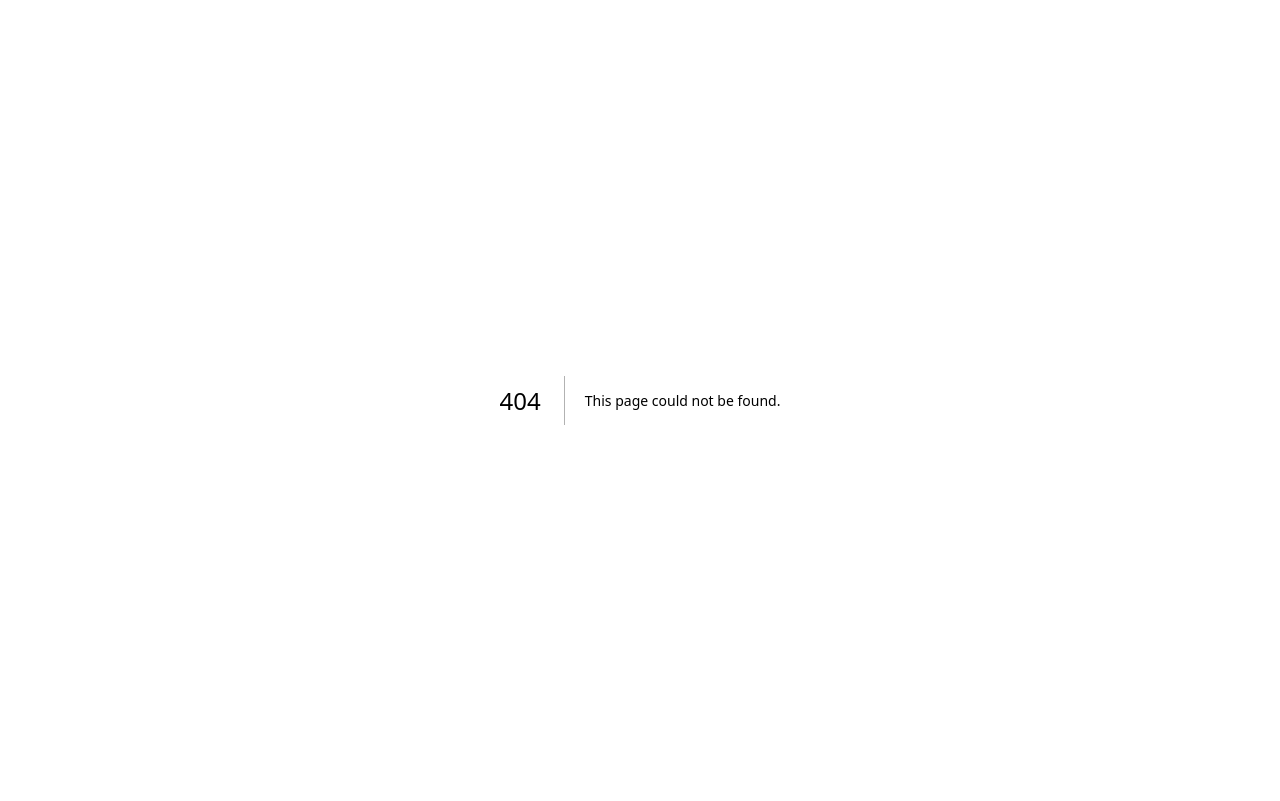
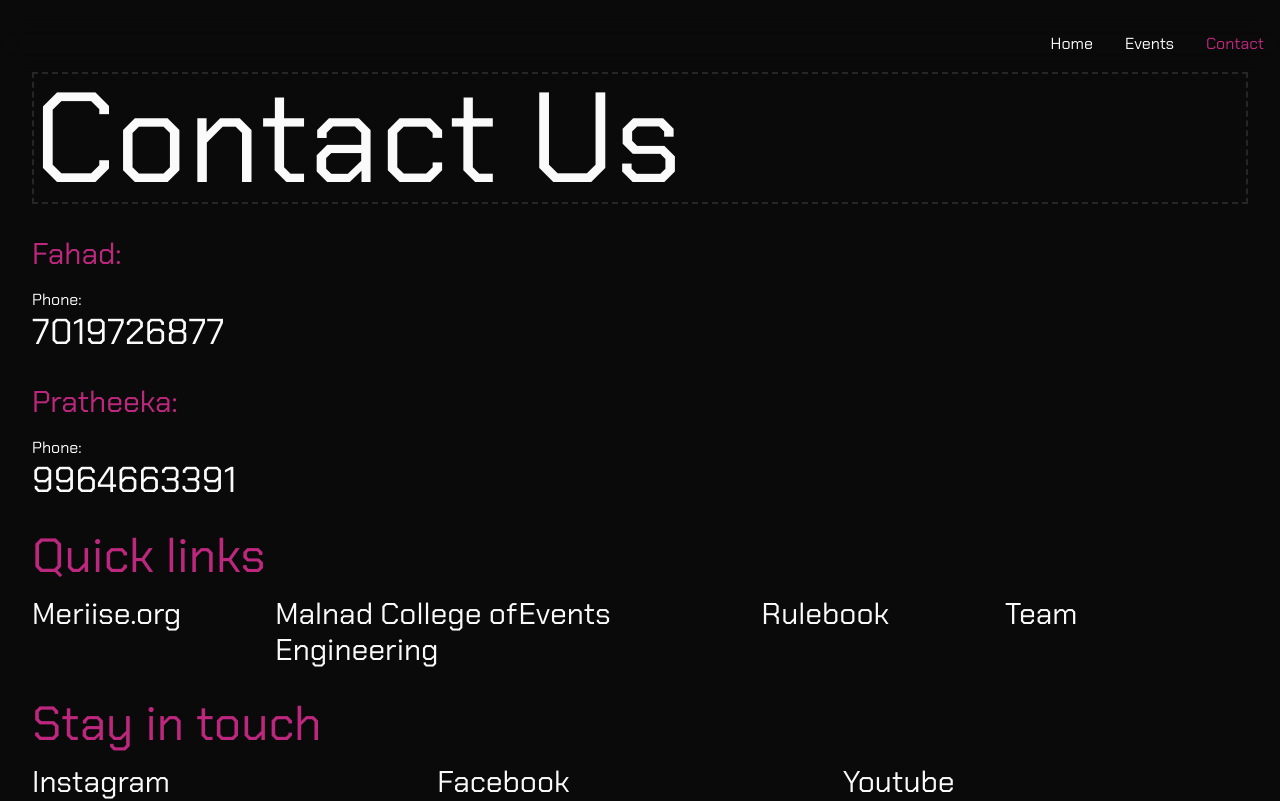
Before and after one commit to gowdapratheek/pragyatha, a Next.js app: page /contact in a window 1280 px wide. Before the commit this address had no page. Built offline with nearby package versions, Linux system fonts and the light colour scheme.

Commit message:
added contact

```diff
--- /dev/null
+++ b/app/contact/components/Number.jsx
@@ -0,0 +1,20 @@
+import Link from "next/link";
+
+function Number(props) {
+	return (
+		<div className="mb-4">
+			<h2 className="text-3xl text-[#BE277E] hover:text-neutral-400 transition-all delay-100 mt-8 mb-4">
+				{props.name}
+			</h2>
+			<div className="mr-4">Phone:</div>
+			<Link
+				href={"tel:+91 " + props.number}
+				className="font-mono text-4xl ml-4"
+			>
+				{props.number}
+			</Link>
+		</div>
+	);
+}
+
+export default Number;
--- /dev/null
+++ b/app/contact/components/Qlinks.jsx
@@ -0,0 +1,14 @@
+import Link from "next/link";
+
+function Qlinks(props) {
+	return (
+		<Link
+			href={props.link}
+			className="text-3xl w-full"
+		>
+			{props.lname}
+		</Link>
+	);
+}
+
+export default Qlinks;
--- /dev/null
+++ b/app/contact/components/Social.jsx
@@ -0,0 +1,12 @@
+function Social(props) {
+	return (
+		<a
+			href={props.sociLink}
+			className="text-3xl w-full"
+		>
+			{props.sociName}
+		</a>
+	);
+}
+
+export default Social;
--- /dev/null
+++ b/app/contact/page.tsx
@@ -0,0 +1,70 @@
+import Number from "./components/Number";
+import Qlinks from "./components/Qlinks";
+import Social from "./components/Social";
+import Navbar from "@/components/navbar";
+function App() {
+	return (
+		<>
+			<Navbar />
+			<div className="mx-8">
+				<header>
+					<h1 className="text-7xl text-center md:text-left md:text-9xl border-[2px] border-dashed">
+						Contact Us
+					</h1>
+				</header>
+
+				<Number
+					number="7019726877"
+					name="Fahad:"
+				/>
+				<Number
+					number="9964663391"
+					name="Pratheeka:"
+				/>
+
+				<h1 className="text-5xl text-[#BE277E] mt-8 mb-4">Quick links</h1>
+
+				<div className="flex flex-col md:flex-row w-full">
+					<Qlinks
+						link="http://www.meriise.org/"
+						lname="Meriise.org"
+					/>
+					<Qlinks
+						link="https://www.mcehassan.ac.in/"
+						lname="Malnad College of Engineering"
+					/>
+					<Qlinks
+						link="http://www.meriise.org/pragyatha23.html"
+						lname="Events"
+					/>
+					<Qlinks
+						link=""
+						lname="Rulebook"
+					/>
+					<Qlinks
+						link="http://www.meriise.org/team.html"
+						lname="Team"
+					/>
+				</div>
+				<h1 className="text-5xl text-[#BE277E] mt-8 mb-4">Stay in touch</h1>
+
+				<div className="flex flex-col md:flex-row w-full">
+					<Social
+						sociLink="https://www.instagram.com/me_riise/"
+						sociName="Instagram"
+					/>
+					<Social
+						sociLink="https://in.linkedin.com/company/meriisefoundation"
+						sociName="Facebook"
+					/>
+					<Social
+						sociLink="https://www.youtube.com/@me-riise1750"
+						sociName="Youtube"
+					/>
+				</div>
+			</div>
+		</>
+	);
+}
+
+export default App;
--- a/app/events/registration/[event]/page.tsx
+++ /dev/null
@@ -1,7 +0,0 @@
-import React from "react";
-
-const page = () => {
-	return <div>page</div>;
-};
-
-export default page;
--- a/app/globals.css
+++ b/app/globals.css
@@ -23,6 +23,7 @@
 ::-webkit-scrollbar-thumb:hover {
   background: #474747;
 }
+
 
 @layer base {
   :root {
```
